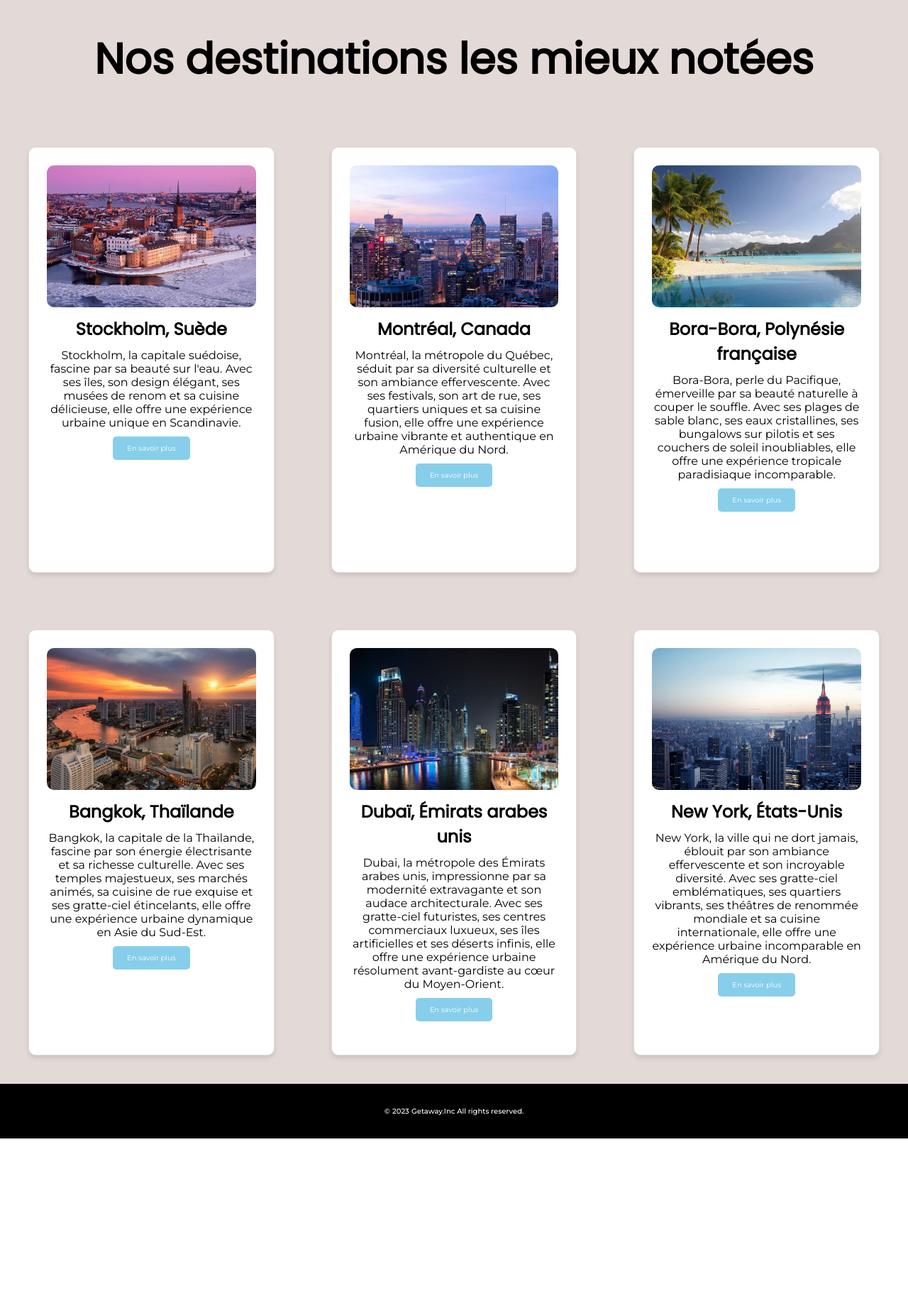
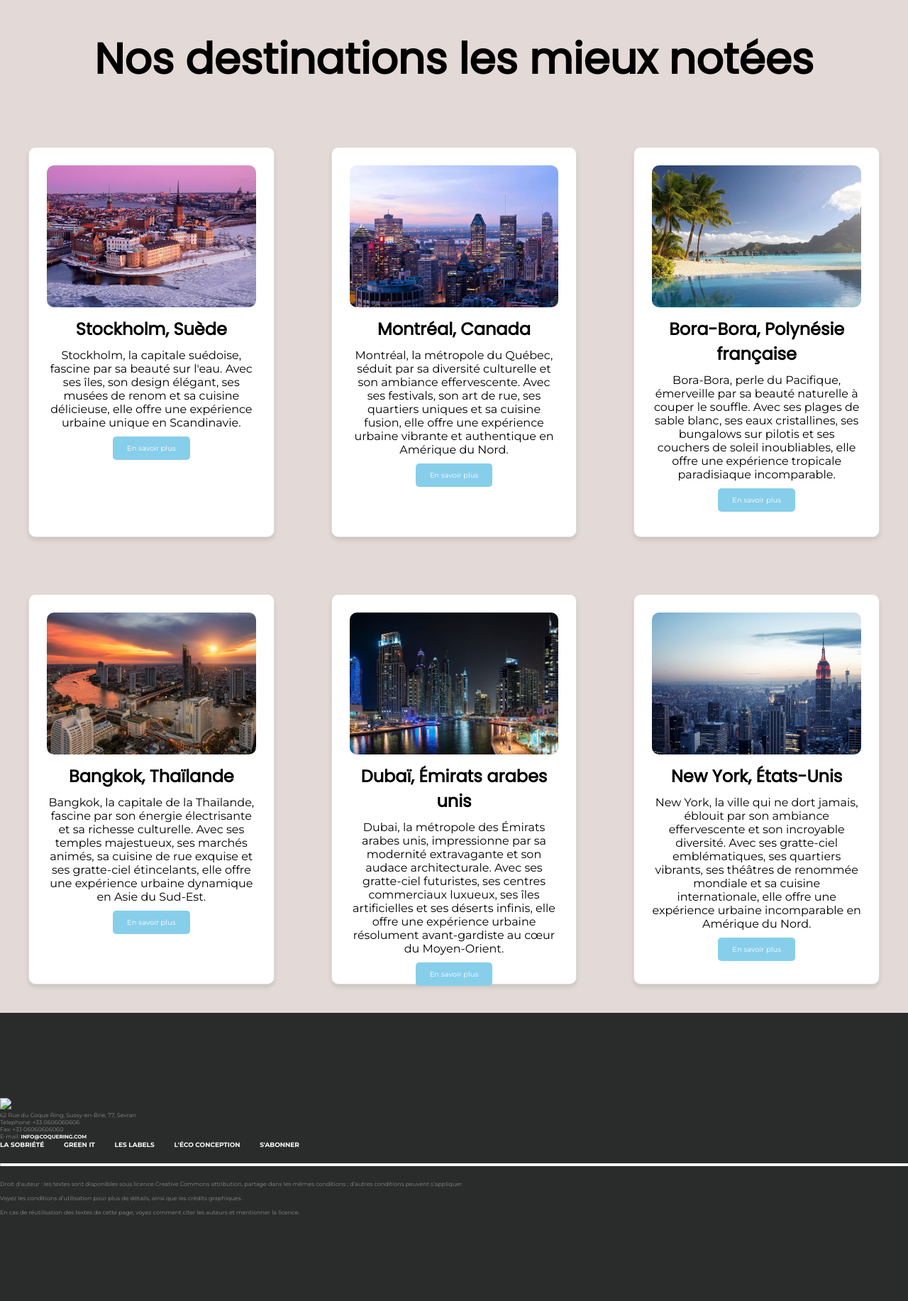
Before and after one commit to LSAleo/site_agence_voyage, a PHP site: page / in a window 1280 px wide. Shown: the part 800-2633 px from the top of the page at 71% size. Before the commit the page ends 2404 px from the top, so only its background shows below. Run offline with PHP 8.4, Linux system fonts and the light colour scheme; some libraries are stand-ins or nearby versions.

Commit message:
modif hauteru carte

```diff
--- a/index.css
+++ b/index.css
@@ -166,7 +166,7 @@ section.accueil{
   background-color: #fff;
   transition: transform 0.3s ease;
   width: 600px; /* Largeur fixe pour les cartes */
-  height: 600px; /* Hauteur fixe pour les cartes */
+  height: 550px; /* Hauteur fixe pour les cartes */
 }
 
 .carte_destination:hover{
@@ -219,6 +219,58 @@ section.accueil{
 
 
 /* ****************************FOOTER*********************** */
+footer {
+	background: #2A2C2B;
+	padding: 120px 0;
+    bottom:0;
+    width: 100%;
+}
+
+footer a {
+	color: #FFFFFF;
+	font-size: 0.9em;
+	text-transform: uppercase;
+	font-weight: 700;
+}
+
+footer a:hover {
+	color:wheat;
+}
+footer a {
+	text-decoration: none;
+}
+footer ul {
+	list-style-type: none;
+	padding: 0;
+
+}
+footer ul li {
+	display: inline;
+	padding-right: 25px;
+	font-weight: 500;
+}
+
+
+footer p {
+	color: #888888;
+	font-size: 0.8em;
+	margin: 0;
+}
+footer h2 {
+	text-transform: uppercase;
+	color: #FFFFFF;
+	margin-top: 0;
+	font-size: 2rem;
+	font-weight: 700;
+	width: 130px;
+}
+footer h2:after {
+	display: none;
+}
+footer hr {
+	border-top: 3px solid #ffffff;
+	margin: 20px 0 20px 0;
+}
 
 
 
--- a/index.html
+++ b/index.html
@@ -8,16 +8,11 @@
     <title>Agence de voyage</title>
 
     <header class="header">
-        <img src="./Images/Logo1.png" alt="Photo du logo"/>
-        <a href="index.html" class="logo">Getaway</a>
+        <img src="Images/Logo1.png" href="index.html" alt="Photo du logo"/>
         <nav class="navbar">
-          <a href="sejour.html" class="menu" style="--i: 1">Voyages</a>
-          <a href="#" class="menu" style="--i: 2">Dernieres minute</a>
-          <a href="#" class="menu" style="--i: 3">Réservations</a>
-          <a href="#" class="menu" style="--i: 4">Vol</a>
-          <a href="#" class="menu" style="--i: 5">Hotels</a>
-          <a href="#" class="menu" style="--i: 6">Offres exclusives</a>
-          <a href="#" class="menu" style="--i: 3">Planifier votre visite</a>
+          <a href="index.html" class="menu" style="--i: 1">Accueil</a>
+          <a href="sejour.html" class="menu" style="--i: 2">Séjours</a>
+          <a href="#" class="menu" style="--i: 3">Contact</a>
         </nav>
       </header>
 <body>
@@ -84,11 +79,35 @@
 </body>
 <!-- Footer -->
 <footer>
-  <section class="football">
+  <div class="container">
+    <div class="row">
+        <div class="col-6 ui">
+            <img src="./">
+            <p>62 Rue du Coque Ring, Sussy-en-Brie, 77, Sevran</p>
+            <p>Telephone: +33 0606060606</p>
+            <p>Fax: +33 06060606060</p>
+            <p>E-mail: <a href="mailto:info@companyname.com">info@CoqueRing.com</a></p>
+        </div>
+        <div class="col-6">
+            <ul>
+                <li><a class="smoothscroll" href="#hero">La Sobriété</a></li>
+                <li><a class="smoothscroll" href="#about">Green IT</a></li>
+                <li><a class="smoothscroll" href="#work">Les Labels</a></li>
+                <li><a class="smoothscroll" href="#services">L'éco conception</a></li>
+                <li><a class="smoothscroll" href="#contact">S'abonner</a></li>
+            </ul>
+            <hr>
+            <p>Droit d'auteur : les textes sont disponibles sous licence Creative Commons attribution, partage dans les mêmes conditions ; d’autres conditions peuvent s’appliquer.
+                <br>
+                <br>
+                Voyez les conditions d’utilisation pour plus de détails, ainsi que les crédits graphiques.
+                <br>
+                <br>
+                En cas de réutilisation des textes de cette page, voyez comment citer les auteurs et mentionner la licence.
+            </p>
+        </div>
+    </div>
+</div>
 
-  </section>
-  <div class="container">
-    <div class="footer">&copy;<span id="année">2023</span><span>Getaway.Inc All rights reserved.</span></div>
-</footer>
 <!-- Footer Fin -->
 </html>
```
